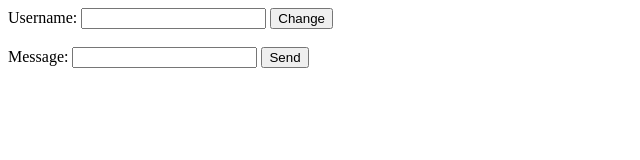
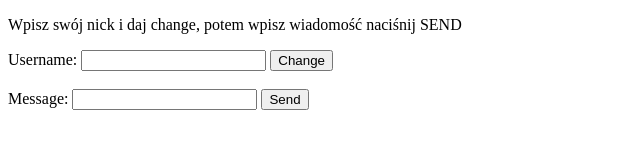
Before and after one commit to mkropidlowski/firebase-chat, a plain HTML site: page index.html in a window 1280 px wide. Shown: the whole page, without its empty margins (0-640 px from the left). Drawn offline with Linux system fonts and the light colour scheme; no server answers.

Commit message:
working chatV3

```diff
--- a/index.html
+++ b/index.html
@@ -36,7 +36,7 @@
       <a href="#" class="grey-text" id="logout">Logout</a>
 
       <br><br><br> -->
-
+      <p>Wpisz swój nick i daj change, potem wpisz wiadomość naciśnij SEND</p>
       <form id="newUsername">
         <label>Username: </label><input type="text" id="username" required>
         <button class="btn-add">Change</button>
```
